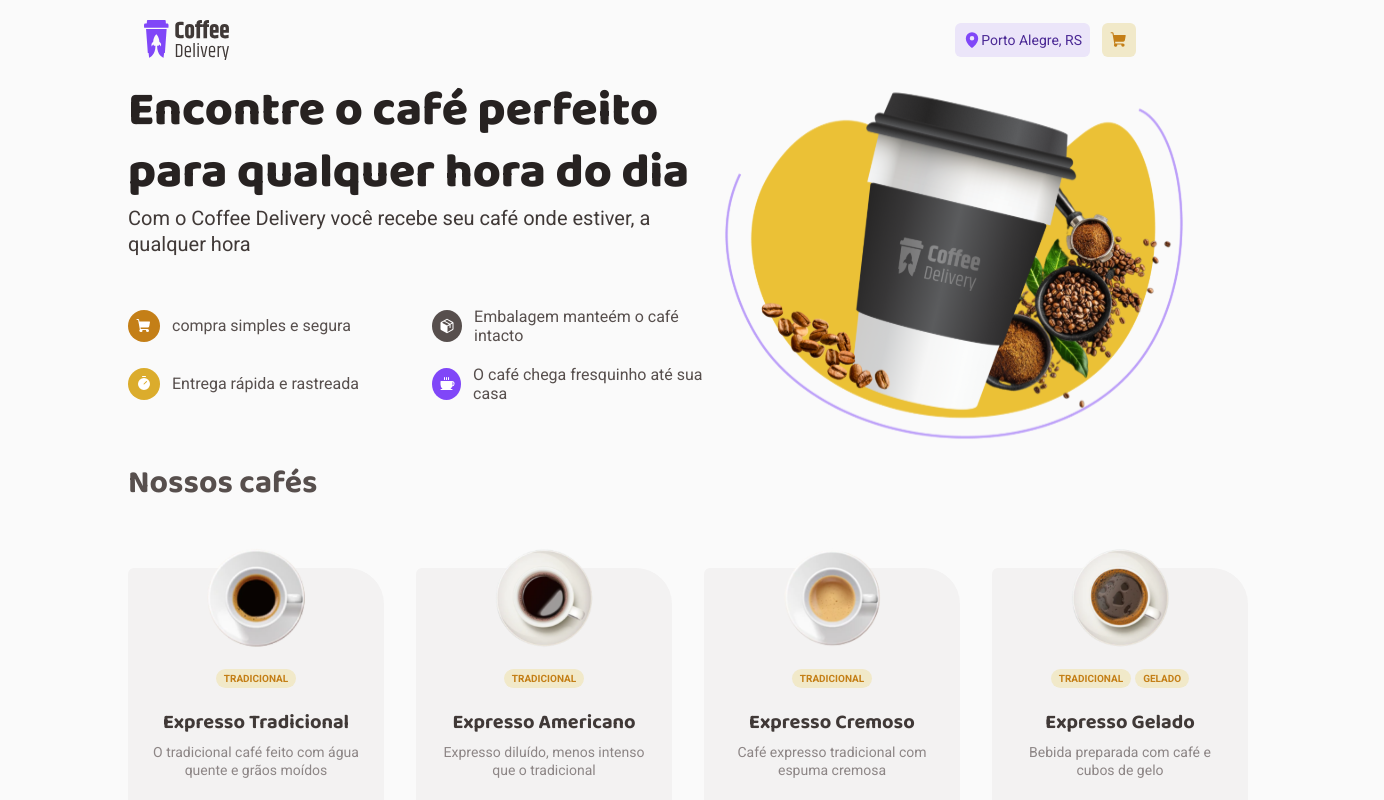
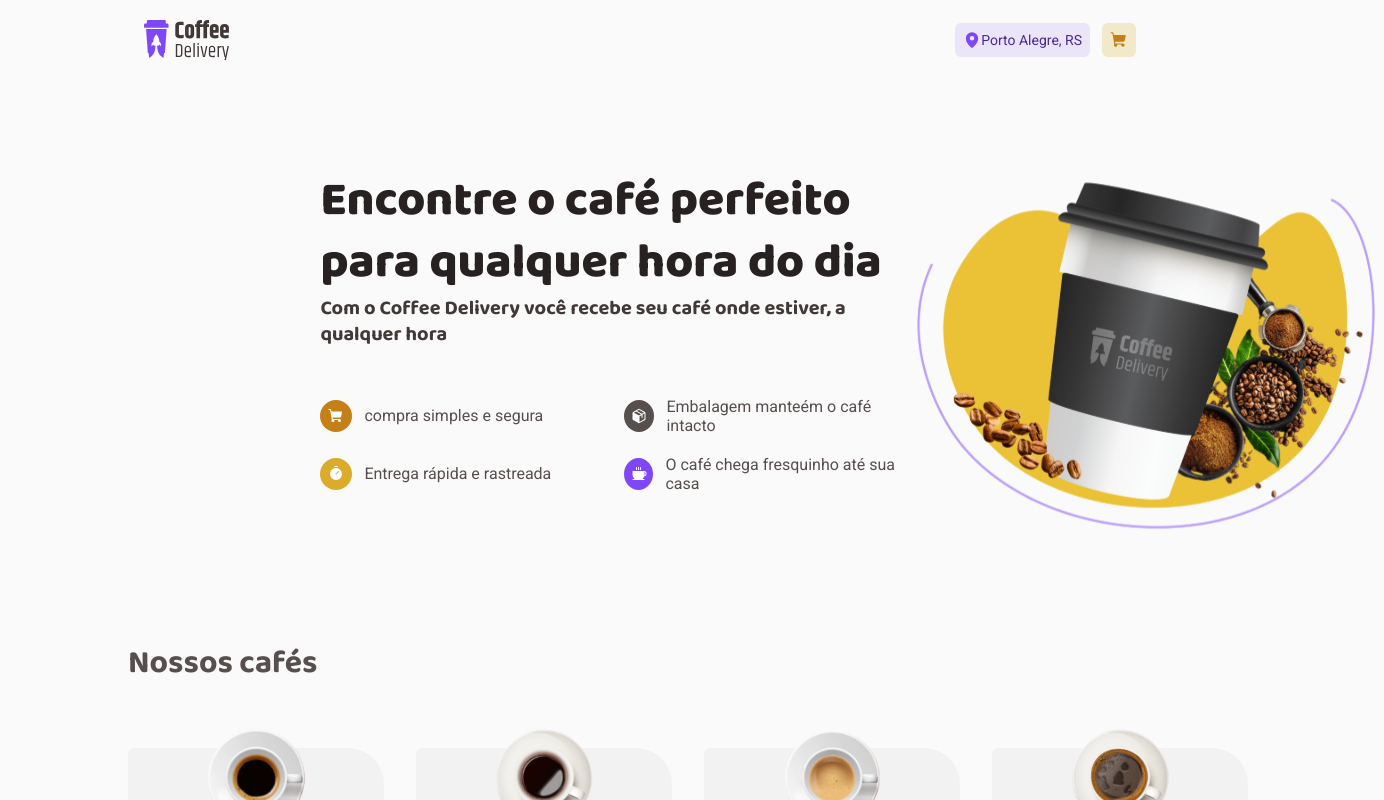
Before and after one commit to MayconSlv/Coffee-Delivery, a React (Vite) app: page / in a window 1280 px wide. Shown: the top 800 px of the page, 1384 px wide, since content can reach past the window. Built offline with nearby package versions, Linux system fonts and the light colour scheme.

Commit message:
componetizando intro - homepage

```diff
--- /dev/null
+++ b/src/pages/Home/components/Intro/index.tsx
@@ -0,0 +1,49 @@
+import { Coffee, Package, ShoppingCart, Timer } from 'phosphor-react'
+import { InfoIcon } from '../../../../components/InfoIcon'
+import { BenefitsLayout, IntroContainer, IntroText } from './styles'
+import { useTheme } from 'styled-components'
+
+import introImage from '../../../../assets/intro.svg'
+
+export function Intro() {
+  const { colors } = useTheme()
+
+  return (
+    <IntroContainer className='container'>
+      <div>
+        <IntroText>
+          <h1>Encontre o café perfeito para qualquer hora do dia </h1>
+          <h2>
+            Com o Coffee Delivery você recebe seu café onde estiver, a qualquer
+            hora
+          </h2>
+        </IntroText>
+
+        <BenefitsLayout>
+          <InfoIcon
+            iconBg={colors['yellow-dark']}
+            icon={<ShoppingCart weight='fill' />}
+            text='compra simples e segura'
+          />
+          <InfoIcon
+            iconBg={colors['base-text']}
+            icon={<Package weight='fill' />}
+            text='Embalagem manteém o café intacto'
+          />
+          <InfoIcon
+            iconBg={colors['base-yellow']}
+            icon={<Timer weight='fill' />}
+            text='Entrega rápida e rastreada'
+          />
+          <InfoIcon
+            iconBg={colors['base-purple']}
+            icon={<Coffee weight='fill' />}
+            text='O café chega fresquinho até sua casa'
+          />
+        </BenefitsLayout>
+      </div>
+
+      <img src={introImage} alt='' />
+    </IntroContainer>
+  )
+}
--- /dev/null
+++ b/src/pages/Home/components/Intro/styles.ts
@@ -0,0 +1,34 @@
+import styled from 'styled-components'
+
+export const IntroContainer = styled.div`
+  display: flex;
+  justify-content: space-around;
+  padding: 9rem;
+`
+
+export const IntroText = styled.div`
+  width: 58.8rem;
+
+  h1 {
+    font-family: 'Baloo 2';
+    font-weight: 800;
+    font-size: 4.8rem;
+    line-height: 6.24rem;
+
+    color: ${(props) => props.theme.colors['base-title']};
+  }
+
+  h2 {
+    font-size: 2rem;
+    font-weight: 400;
+    line-height: 2.6rem;
+    color: ${(props) => props.theme.colors['base-subtitle']};
+  }
+`
+
+export const BenefitsLayout = styled.div`
+  display: grid;
+  grid-template-columns: 1fr 1fr;
+  margin: 5rem 0;
+  gap: 2rem;
+`
--- a/src/pages/Home/index.tsx
+++ b/src/pages/Home/index.tsx
@@ -1,62 +1,13 @@
-import { Timer, Package, ShoppingCart, Coffee } from 'phosphor-react'
-import { useTheme } from 'styled-components'
-
-import introImage from '../../assets/intro.svg'
-
-import {
-  BenefitsLayout,
-  CoffeeContainer,
-  Intro,
-  IntroText,
-  MainContent,
-} from './styles'
-import { InfoIcon } from '../../components/InfoIcon'
+import { CoffeeContainer, MainContent } from './styles'
 import { CoffeeCard } from './components/CoffeeCard'
 import { coffees } from '../../datas/coffees'
+import { Intro } from './components/Intro/index'
 
 export function Home() {
-  const { colors } = useTheme()
-
   return (
     <>
-      <Intro className='container'>
-        <div>
-          <IntroText>
-            <h1>Encontre o café perfeito para qualquer hora do dia </h1>
-            <h2>
-              Com o Coffee Delivery você recebe seu café onde estiver, a
-              qualquer hora
-            </h2>
-          </IntroText>
-
-          <BenefitsLayout>
-            <InfoIcon
-              iconBg={colors['yellow-dark']}
-              icon={<ShoppingCart weight='fill' />}
-              text='compra simples e segura'
-            />
-            <InfoIcon
-              iconBg={colors['base-text']}
-              icon={<Package weight='fill' />}
-              text='Embalagem manteém o café intacto'
-            />
-            <InfoIcon
-              iconBg={colors['base-yellow']}
-              icon={<Timer weight='fill' />}
-              text='Entrega rápida e rastreada'
-            />
-            <InfoIcon
-              iconBg={colors['base-purple']}
-              icon={<Coffee weight='fill' />}
-              text='O café chega fresquinho até sua casa'
-            />
-          </BenefitsLayout>
-        </div>
-
-        <img src={introImage} alt='' />
-      </Intro>
-
       <MainContent className='container'>
+        <Intro />
         <h2>Nossos cafés</h2>
         <CoffeeContainer>
           {coffees.map((coffee) => (
--- a/src/pages/Home/styles.ts
+++ b/src/pages/Home/styles.ts
@@ -1,37 +1,4 @@
 import styled from 'styled-components'
-
-export const Intro = styled.div`
-  display: flex;
-  justify-content: space-around;
-  margin: 5rem 0;
-`
-
-export const IntroText = styled.div`
-  width: 58.8rem;
-
-  h1 {
-    font-family: 'Baloo 2';
-    font-weight: 800;
-    font-size: 4.8rem;
-    line-height: 6.24rem;
-
-    color: ${(props) => props.theme.colors['base-title']};
-  }
-
-  h2 {
-    font-size: 2rem;
-    font-weight: 400;
-    line-height: 2.6rem;
-    color: ${(props) => props.theme.colors['base-subtitle']};
-  }
-`
-
-export const BenefitsLayout = styled.div`
-  display: grid;
-  grid-template-columns: 1fr 1fr;
-  margin: 5rem 0;
-  gap: 2rem;
-`
 
 export const MainContent = styled.div`
   h2 {
```
